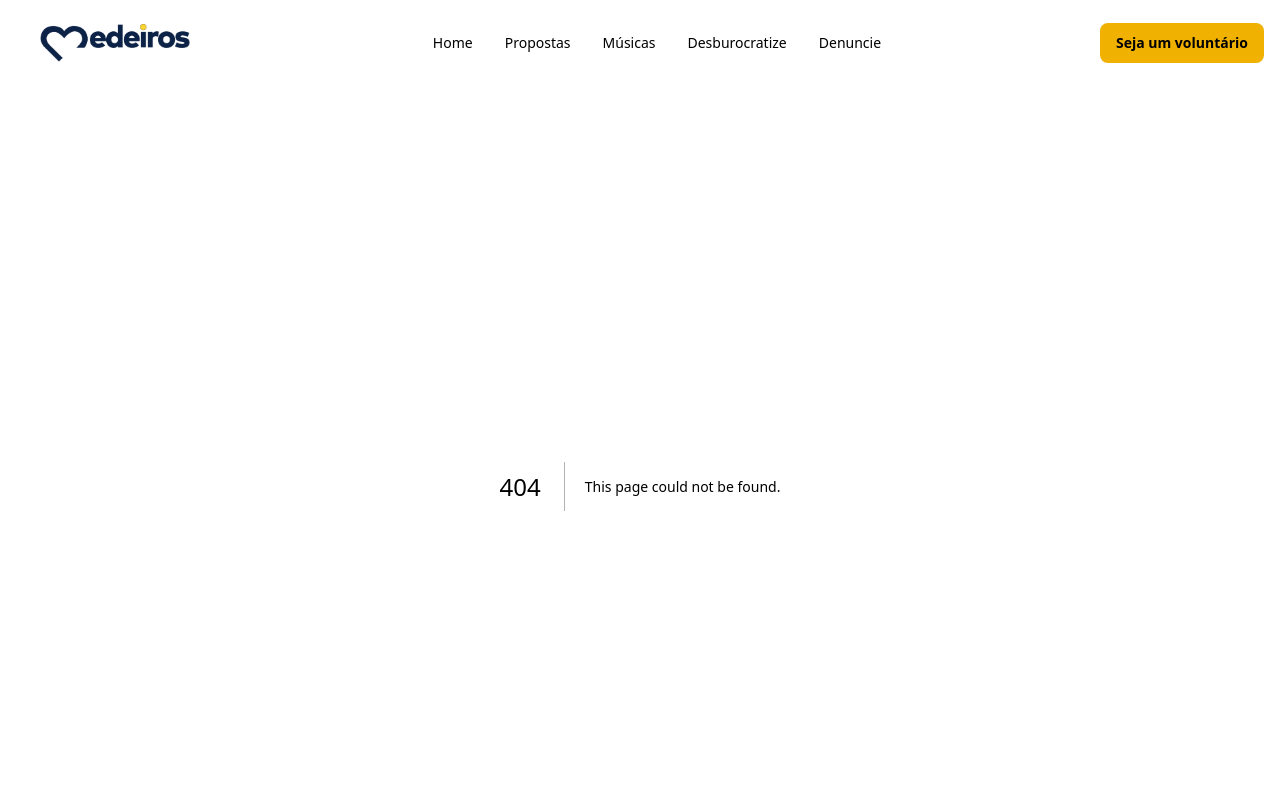
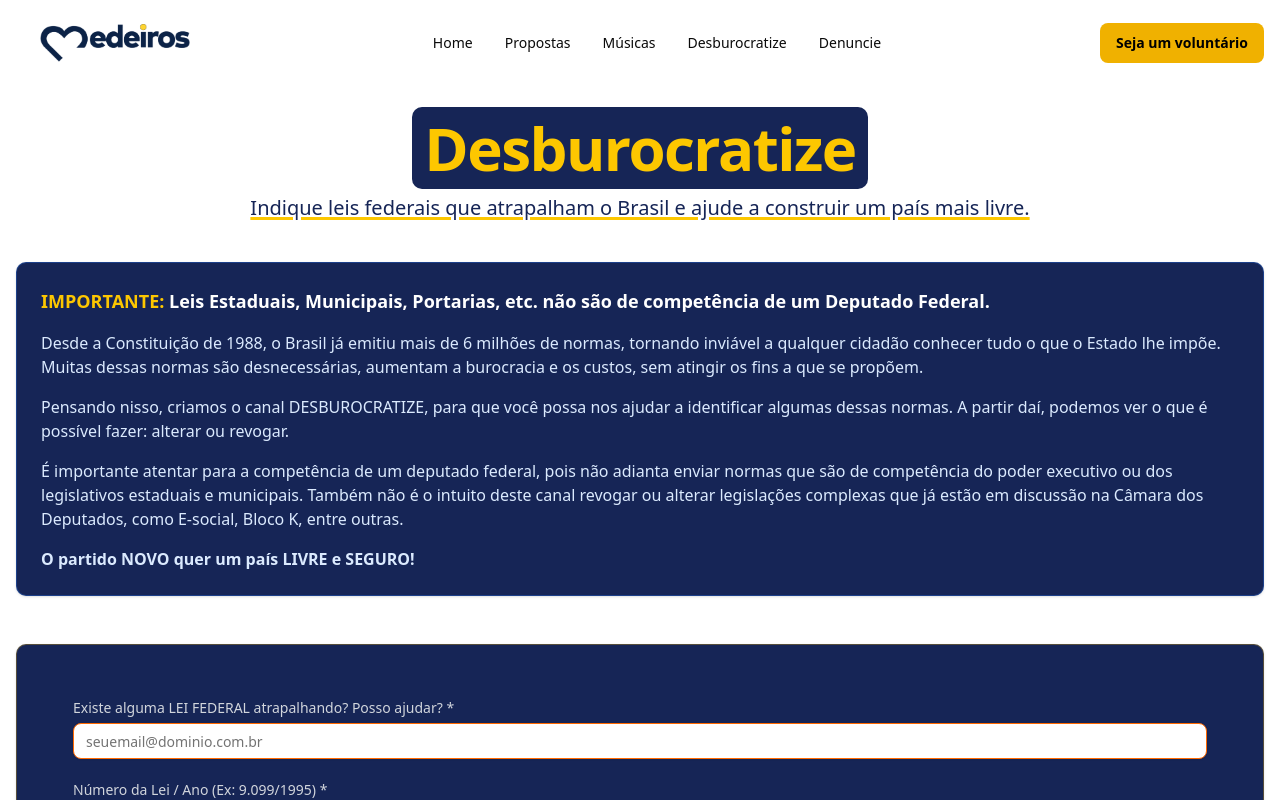
Before and after one commit to luancamposck/elias, a Next.js app: page /streamline in a window 1280 px wide. Before the commit this address had no page. Shown: the top 800 px of the page. Built offline with nearby package versions, Linux system fonts and the light colour scheme.

Commit message:
reafactor(streamline): change name deburocratize to streamline

```diff
--- a/src/app/debureaucratize/page.tsx
+++ b/src/app/streamline/page.tsx
@@ -1,6 +1,6 @@
-import { DesburocratizeForm } from "@/components/forms/desburocratize-form"
+import { StreamlineForm } from "@/components/forms/streamline-form"
 
-const DebureaucratizePage = () => (
+const StreamlinePage = () => (
   <div className="container mx-auto px-4 mt-8 space-y-10">
     <div className="max-w-4xl mx-auto text-center">
       <h1 className="text-4xl sm:text-5xl md:text-6xl font-extrabold mb-4 text-yellow-400 tracking-tight">
@@ -48,7 +48,7 @@ const DebureaucratizePage = () => (
 
     <div className="rounded-lg shadow-sm bg-blue-950 border border-yellow-500/30 text-white mb-12">
       <div className="p-6 text-blue-100 space-y-4">
-        <DesburocratizeForm />
+        <StreamlineForm />
       </div>
     </div>
 
@@ -61,4 +61,4 @@ const DebureaucratizePage = () => (
   </div>
 )
 
-export default DebureaucratizePage
+export default StreamlinePage
--- a/src/components/forms/desburocratize-form.tsx
+++ b/src/components/forms/streamline-form.tsx
@@ -36,7 +36,7 @@ const formSchema = z.object({
 
 type FormValues = z.infer<typeof formSchema>
 
-export function DesburocratizeForm() {
+export function StreamlineForm() {
   const form = useForm<FormValues>({
     resolver: zodResolver(formSchema),
     defaultValues: {
```
